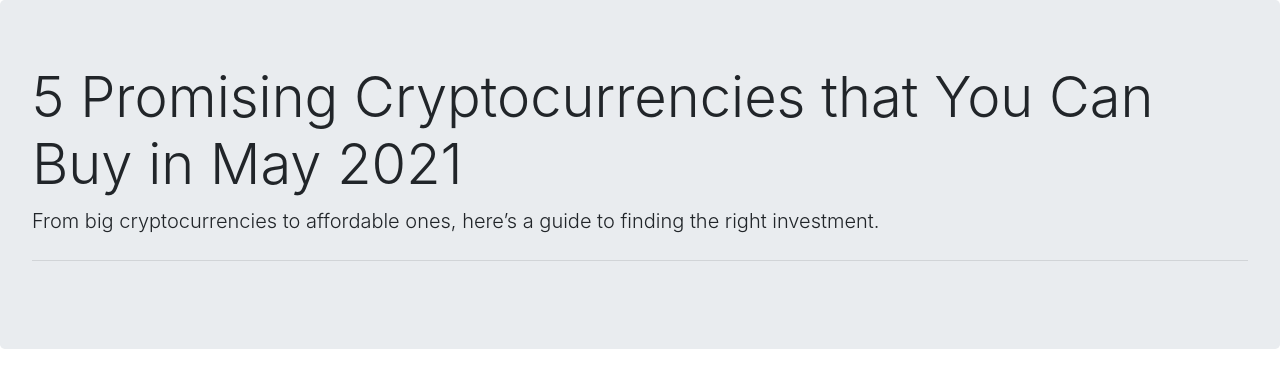
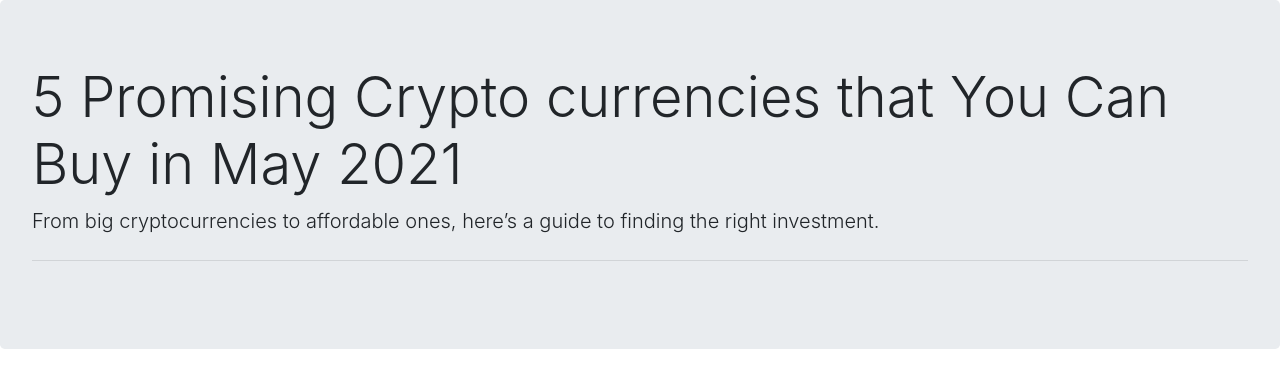
Before and after one commit to VishalBty/coinpage, a plain HTML site: page index.html in a window 1280 px wide. Shown: the top 380 px of the page. Drawn offline with nearby package versions, Linux system fonts and the light colour scheme.

Commit message:
first commit

```diff
--- a/index.html
+++ b/index.html
@@ -12,7 +12,7 @@
 
 <body>
   <div class="jumbotron">
-    <h1 class="display-4">5 Promising Cryptocurrencies that You Can Buy in May 2021</h1>
+    <h1 class="display-4">5 Promising Crypto currencies that You Can Buy in May 2021</h1>
     <p class="lead">From big cryptocurrencies to affordable ones, here’s a guide to finding the right investment.</p>
     <hr class="my-4">
 
```
